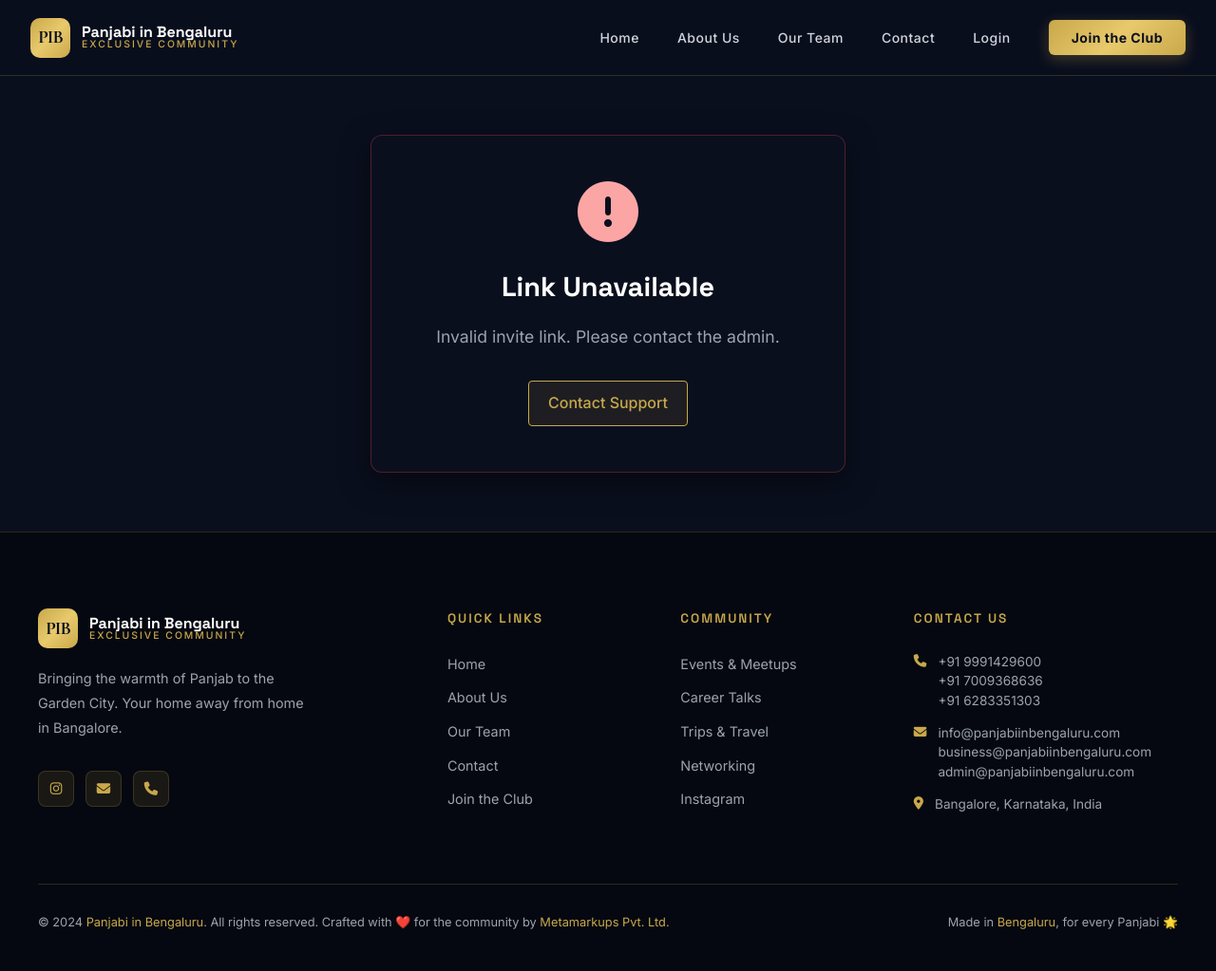
After one commit to panjabiinbengaluru/panjabiinbengaluru, a Flask app: page /invite/1 in a window 1280 px wide. The commit adds this page. Shown: the whole page at 95% size. Run offline with Flask 3, Linux system fonts and the light colour scheme; data that the repository does not hold is empty.

Commit message:
adding approval link

```diff
--- a/app.py
+++ b/app.py
@@ -2,6 +2,7 @@ import os
 import re
 import string
 import random
+import secrets
 from datetime import datetime, timezone, timedelta
 from functools import wraps
 from werkzeug.security import generate_password_hash, check_password_hash
@@ -307,6 +308,48 @@ def admin_change_password():
             return redirect(url_for('admin_dashboard'))
     return render_template('change_password.html', is_admin=True)
 
+@app.route('/admin-portal/profile/', methods=['GET', 'POST'])
+@admin_required
+def admin_profile():
+    db = get_db()
+    admin = db['admins'].find_one({'email': session['admin_email']})
+
+    if request.method == 'POST':
+        action = request.form.get('action')
+        if action == 'update_profile':
+            name = request.form.get('name', '').strip()
+            if name:
+                db['admins'].update_one(
+                    {'email': session['admin_email']},
+                    {'$set': {'name': name}}
+                )
+                session['admin_name'] = name
+                flash('Profile successfully updated!', 'success')
+            else:
+                flash('Name cannot be empty.', 'error')
+
+        elif action == 'change_password':
+            current_password = request.form.get('current_password', '')
+            new_password = request.form.get('new_password', '')
+            confirm_password = request.form.get('confirm_password', '')
+
+            if not check_password_hash(admin.get('password_hash', ''), current_password):
+                flash('Incorrect current password.', 'error')
+            elif len(new_password) < 8:
+                flash('New password must be at least 8 characters.', 'error')
+            elif new_password != confirm_password:
+                flash('New passwords do not match.', 'error')
+            else:
+                db['admins'].update_one(
+                    {'email': session['admin_email']},
+                    {'$set': {'password_hash': generate_password_hash(new_password)}}
+                )
+                flash('Password successfully changed!', 'success')
+
+        return redirect(url_for('admin_profile'))
+
+    return render_template('admin_profile.html', admin=admin)
+
 @app.route('/admin-portal/')
 @admin_required
 def admin_dashboard():
@@ -328,8 +371,115 @@ def admin_dashboard():
 @role_required('membership_approver_rights')
 def admin_memberships():
     db = get_db()
-    applications = list(db['applications'].find({'status': 'pending'}).sort('submitted_at', -1))
-    return render_template('admin_memberships.html', applications=applications)
+
+    # Filtering and Searching
+    search = request.args.get('search', '').strip()
+    date_from = request.args.get('date_from', '').strip()
+    date_to = request.args.get('date_to', '').strip()
+    sort_order = int(request.args.get('sort', -1))
+
+    query = {'status': 'pending'}
+
+    if search:
+        query['$or'] = [
+            {'name': {'$regex': search, '$options': 'i'}},
+            {'email': {'$regex': search, '$options': 'i'}},
+            {'phone': {'$regex': search, '$options': 'i'}}
+        ]
+
+    if date_from or date_to:
+        query['submitted_at'] = {}
+        if date_from:
+            try:
+                date_obj_from = datetime.strptime(date_from, "%Y-%m-%d").replace(tzinfo=timezone.utc)
+                query['submitted_at']['$gte'] = date_obj_from
+            except ValueError:
+                pass
+        if date_to:
+            try:
+                date_obj_to = datetime.strptime(date_to, "%Y-%m-%d").replace(tzinfo=timezone.utc) + timedelta(days=1)
+                query['submitted_at']['$lt'] = date_obj_to
+            except ValueError:
+                pass
+        if not query['submitted_at']:
+            del query['submitted_at']
+
+    applications = list(db['applications'].find(query).sort('submitted_at', sort_order))
+    return render_template('admin_memberships.html', applications=applications,
+                           search=search, date_from=date_from, date_to=date_to, sort=sort_order)
+
+import smtplib
+from email.mime.text import MIMEText
+from email.mime.multipart import MIMEMultipart
+
+def send_approval_email(member_name, member_email, temp_password, whatsapp_link):
+    subject = "Welcome to Panjabi in Bengaluru! Your Membership is Approved 🎉"
+
+    sender_email = os.environ.get('MAIL_USERNAME', 'no-reply@panjabiinbengaluru.com')
+    sender_password = os.environ.get('MAIL_PASSWORD', '')
+    smtp_server = os.environ.get('MAIL_SERVER', 'smtp.gmail.com')
+    smtp_port = int(os.environ.get('MAIL_PORT', 587))
+
+    body = f"""Greetings {member_name},
+
+We are absolutely thrilled to share that your membership application has been approved! Welcome to the Panjabi in Bengaluru family.
+
+Whether you are looking to celebrate our shared heritage, build new professional connections, or simply find a vibrant slice of Punjab right here in Namma Bengaluru, you have come to the exact right place. We cannot wait to see the energy and ideas you will bring to our community.
+
+To get you started, here are your official access details for the community portal:
+
+Your Login Credentials
+Please use the details below to log into your new account. For your security, you will be prompted to create a new, permanent password immediately upon your first login.
+
+Login Portal: https://www.panjabiinbengaluru.com/login
+Registered Email: {member_email}
+Password: {temp_password}
+
+Join the Conversation on WhatsApp
+Our community is highly active on WhatsApp, where we share real-time updates, event details, and everyday conversations.
+"""
+
+    if whatsapp_link:
+        body += f"""
+Click the link below to join our official WhatsApp Community Group:
+👉 {whatsapp_link}
+
+Note: This is a personalized, single-use invite link generated specifically for you. It will automatically expire once you have joined the group or within 48 hours, so please be sure to hop in soon!
+"""
+    else:
+        body += "\n(WhatsApp invite link will be shared with you shortly by the Admin team)\n"
+
+    body += """
+If you have any trouble logging in or accessing the group, simply reply to this email, and our team will get it sorted out for you right away.
+
+Once again, welcome to the community. We look forward to seeing you at our next meetup!
+
+Warm regards,
+
+Admin Team,
+Panjabi in Bengaluru
+https://www.panjabiinbengaluru.com
+"""
+
+    if not sender_password:
+        return False  # Email not configured
+
+    msg = MIMEMultipart()
+    msg['From'] = f"Admin Team, Panjabi in Bengaluru <{sender_email}>"
+    msg['To'] = member_email
+    msg['Subject'] = subject
+    msg.attach(MIMEText(body, 'plain'))
+
+    try:
+        server = smtplib.SMTP(smtp_server, smtp_port)
+        server.starttls()
+        server.login(sender_email, sender_password)
+        server.send_message(msg)
+        server.quit()
+        return True
+    except Exception as e:
+        print(f"Failed to send email: {e}")
+        return False
 
 @app.route('/admin-portal/memberships/<app_id>/<action>', methods=['POST'])
 @admin_required
@@ -344,6 +494,7 @@ def process_membership(app_id, action):
         return redirect(url_for('admin_memberships'))
 
     if action == 'approve':
+        send_wa_invite = request.form.get('send_wa_invite')
         random_pwd = ''.join(random.choices(string.ascii_letters + string.digits, k=10))
 
         member_data = {
@@ -362,9 +513,24 @@ def process_membership(app_id, action):
             db['members'].insert_one(member_data)
             db['applications'].update_one({'_id': ObjectId(app_id)}, {'$set': {'status': 'approved'}})
 
-            # [Future Scope] Send actual Email Here
-            # For now we simulate an email in the flash message
-            flash(f"Approved! Member created. (Simulated Email: Welcome {app_doc['name']}, password is {random_pwd})", 'success')
+            invite_url = None
+            if send_wa_invite:
+                token = secrets.token_urlsafe(16)
+                db['whatsapp_invites'].insert_one({
+                    'token': token,
+                    'application_id': app_id,
+                    'member_email': app_doc['email'],
+                    'used': False,
+                    'created_at': datetime.now(timezone.utc)
+                })
+                invite_url = url_for('whatsapp_invite', token=token, _external=True)
+
+            email_sent = send_approval_email(app_doc['name'], app_doc['email'], random_pwd, invite_url)
+
+            if email_sent:
+                flash(f"Approved! Welcome email sent to {app_doc['name']}.", 'success')
+            else:
+                flash(f"Approved! Member created, but failed to send email (check SMTP info). Password is {random_pwd}", 'success')
 
         except Exception as e:
             flash('Error creating member. Perhaps email already exists?', 'error')
@@ -458,5 +624,26 @@ def manage_admins():
     admins = list(db['admins'].find().sort('name', 1))
     return render_template('manage_admins.html', admins=admins)
 
+@app.route('/invite/<token>')
+def whatsapp_invite(token):
+    db = get_db()
+    invite = db['whatsapp_invites'].find_one({'token': token})
+
+    if not invite:
+        return render_template('invite_error.html', message="Invalid invite link. Please contact the admin.")
+
+    if invite.get('used'):
+        return render_template('invite_error.html', message="This invite link has expired. Please contact the admin.")
+
+    # Mark as used immediately to make it single-use
+    db['whatsapp_invites'].update_one(
+        {'_id': invite['_id']},
+        {'$set': {'used': True, 'used_at': datetime.now(timezone.utc)}}
+    )
+
+    # Grab the actual, static WA group link from environment variables (fallback if not set)
+    actual_wa_link = os.environ.get('WHATSAPP_COMMUNITY_LINK', 'https://chat.whatsapp.com/ReplaceWithActualLink')
+    return redirect(actual_wa_link)
+
 if __name__ == '__main__':
     app.run(debug=True)
--- a/templates/admin_dashboard.html
+++ b/templates/admin_dashboard.html
@@ -30,7 +30,8 @@
                 {% if roles.broadcasting_rights %}<span class="role-badge">Broadcaster</span>{% endif %}
             </div>
         </div>
-        <div>
+        <div style="display: flex; gap: 10px;">
+            <a href="{{ url_for('admin_profile') }}" class="btn-secondary" style="border-color: var(--gold); color: var(--gold); padding: 10px 20px;"><i class="fas fa-user-edit"></i> Profile</a>
             <a href="{{ url_for('admin_logout') }}" class="btn-secondary" style="border-color: rgba(239,68,68,0.5); color: #FCA5A5; padding: 10px 20px;">Exit Admin</a>
         </div>
     </div>
--- /dev/null
+++ b/templates/invite_error.html
@@ -0,0 +1,67 @@
+{% extends "base.html" %}
+
+{% block title %}Invite Error | Panjabi in Bengaluru{% endblock %}
+
+{% block extra_css %}
+<style>
+    .error-container {
+        display: flex;
+        align-items: center;
+        justify-content: center;
+        min-height: 60vh;
+        padding: 2rem;
+    }
+    .error-card {
+        background: rgba(10,15,30,0.8);
+        border: 1px solid rgba(239, 68, 68, 0.3);
+        padding: 3rem;
+        border-radius: 12px;
+        text-align: center;
+        max-width: 500px;
+        width: 100%;
+        box-shadow: 0 10px 30px rgba(0,0,0,0.5);
+    }
+    .error-icon {
+        font-size: 4rem;
+        color: #FCA5A5;
+        margin-bottom: 1.5rem;
+    }
+    .error-title {
+        color: var(--white);
+        font-size: 1.8rem;
+        margin-bottom: 1rem;
+        font-family: 'Space Grotesk', sans-serif;
+    }
+    .error-message {
+        color: var(--text-muted);
+        font-size: 1.1rem;
+        margin-bottom: 2rem;
+        line-height: 1.6;
+    }
+    .btn-home {
+        background: rgba(200,168,75,0.1);
+        color: var(--gold);
+        border: 1px solid var(--gold);
+        padding: 10px 20px;
+        border-radius: 4px;
+        text-decoration: none;
+        font-weight: 500;
+        transition: all 0.3s ease;
+        display: inline-block;
+    }
+    .btn-home:hover {
+        background: rgba(200,168,75,0.2);
+    }
+</style>
+{% endblock %}
+
+{% block content %}
+<div class="error-container fade-up visible">
+    <div class="error-card">
+        <i class="fas fa-exclamation-circle error-icon"></i>
+        <h1 class="error-title">Link Unavailable</h1>
+        <p class="error-message">{{ message }}</p>
+        <a href="{{ url_for('contact') }}" class="btn-home">Contact Support</a>
+    </div>
+</div>
+{% endblock %}
```
Also changed, not shown: templates/admin_memberships.html (+44 -6 lines), templates/admin_profile.html (added, +67 -0 lines).
